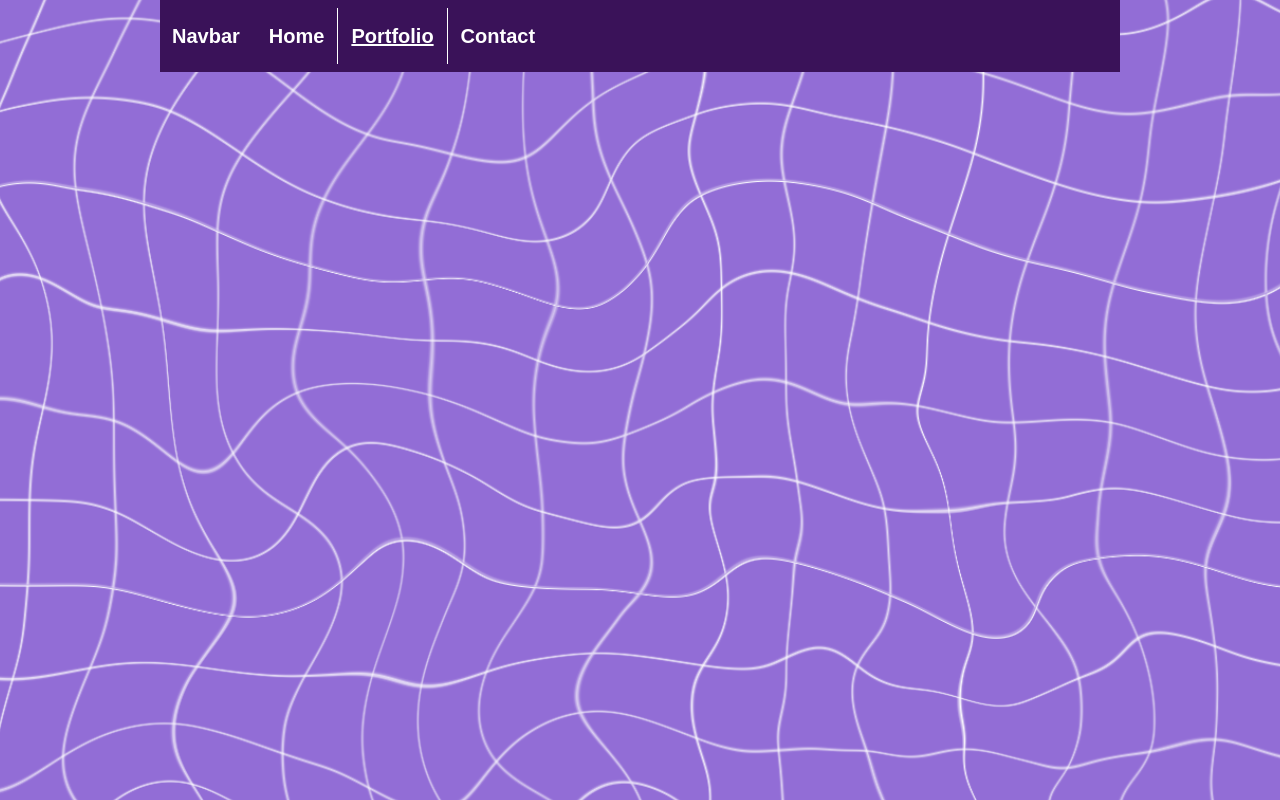
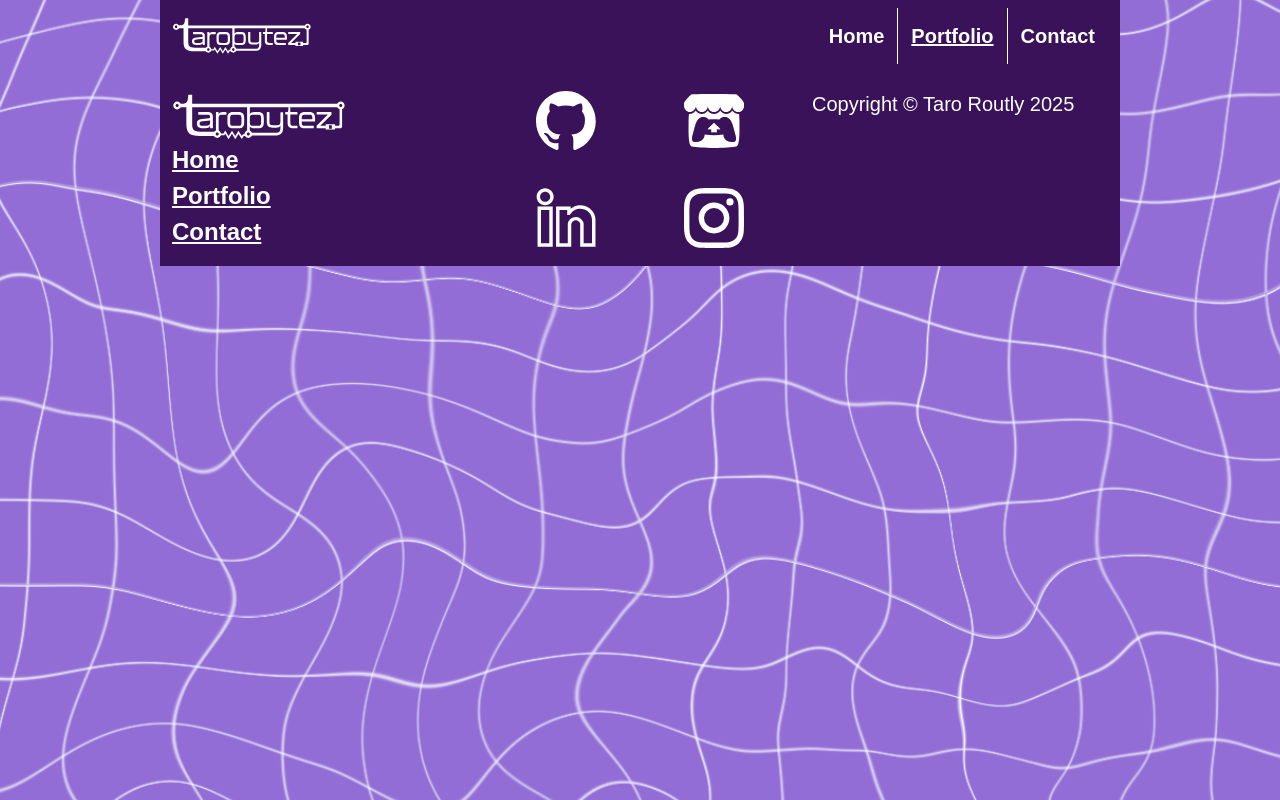
Before and after one commit to rout0052/mtm6201_final, a plain HTML site: page portfolio.html in a window 1280 px wide. Drawn offline with nearby package versions, Linux system fonts and the light colour scheme.

Commit message:
Adds updated header and footer

```diff
--- a/portfolio.html
+++ b/portfolio.html
@@ -1,5 +1,6 @@
 <!DOCTYPE html>
 <html lang="en">
+
 <head>
   <meta charset="UTF-8">
   <meta name="viewport" content="width=device-width, initial-scale=1.0">
@@ -8,27 +9,36 @@
   <link rel="icon" type="image/x-icon" href=""> <!-- Favicon -->
 
   <!-- CSS LINKS -->
-    <link href="https://cdn.jsdelivr.net/npm/bootstrap@5.3.3/dist/css/bootstrap.min.css" rel="stylesheet" integrity="sha384-QWTKZyjpPEjISv5WaRU9OFeRpok6YctnYmDr5pNlyT2bRjXh0JMhjY6hW+ALEwIH" crossorigin="anonymous"> <!-- Bootstrap CDN Link -->
-    <link rel="stylesheet" href="https://cdn.jsdelivr.net/npm/bootstrap-icons@1.11.3/font/bootstrap-icons.min.css"> <!-- Bootstrap Icons CDN Link -->
-    <link rel="stylesheet" href="libraries/keyboard-css-main/dist/css/main.css"> <!-- CSS Library for Buttons - Made by Dharmen Shah, Username: shhdharmen, https://www.cssscript.com/keyboard-style-buttons/  -->
+  <link href="https://cdn.jsdelivr.net/npm/bootstrap@5.3.3/dist/css/bootstrap.min.css" rel="stylesheet"
+    integrity="sha384-QWTKZyjpPEjISv5WaRU9OFeRpok6YctnYmDr5pNlyT2bRjXh0JMhjY6hW+ALEwIH" crossorigin="anonymous">
+  <!-- Bootstrap CDN Link -->
+  <link rel="stylesheet" href="https://cdn.jsdelivr.net/npm/bootstrap-icons@1.11.3/font/bootstrap-icons.min.css">
+  <!-- Bootstrap Icons CDN Link -->
+  <link rel="stylesheet" href="libraries/keyboard-css-main/dist/css/main.css">
+  <!-- CSS Library for Buttons - Made by Dharmen Shah, Username: shhdharmen, https://www.cssscript.com/keyboard-style-buttons/  -->
   <link rel="stylesheet" href="css/style.css">
 </head>
+
 <body>
   <div class="wrapper">
     <header>
-            <nav class="navbar navbar-expand-lg navbar-dark">
+      <nav class="navbar navbar-expand-md navbar-dark bg-primary">
         <div class="container-fluid">
-                  <a class="navbar-brand" href="index.html">Navbar</a>
-                  <button class="navbar-toggler" type="button" data-bs-toggle="collapse" data-bs-target="#navbarSupportedContent" aria-controls="navbarSupportedContent" aria-expanded="false" aria-label="Toggle navigation">
+          <a class="navbar-brand" href="index.html">
+            <img src="images/general-assets/tarobytez-logo.svg" class="bytez-logo" alt="logo for 'tarobytez'">
+          </a>
+          <button class="navbar-toggler" type="button" data-bs-toggle="collapse"
+            data-bs-target="#navbarSupportedContent" aria-controls="navbarSupportedContent" aria-expanded="false"
+            aria-label="Toggle navigation">
             <span class="navbar-toggler-icon"></span>
           </button>
           <div class="collapse navbar-collapse" id="navbarSupportedContent">
-                    <ul class="navbar-nav me-auto mb-2 mb-lg-0">
+            <ul class="navbar-nav ms-auto mb-2 mb-lg-0">
               <li class="nav-item">
                 <a class="nav-link" aria-current="page" href="index.html">Home</a>
               </li>
               <li class="nav-item">
-                        <a class="nav-link active" href="portfolio.html" aria-current="page">Portfolio</a>
+                <a class="nav-link active" href="portfolio.html">Portfolio</a>
               </li>
               <li class="nav-item">
                 <a class="nav-link" href="contact.html">Contact</a>
@@ -38,9 +48,49 @@
         </div>
       </nav>
     </header>
+
+    <main>
+
+    </main>
+
+    <footer class="footer footer-dark">
+      <div class="container">
+        <div class="row">
+          <div class="col-xs-12 col-sm-6 col-md-4">
+            <a href="index.html">
+              <img src="images/general-assets/tarobytez-logo.svg" class="bytez-logo" alt="logo for 'tarobytez'">
+            </a>
+            <ul class="unstyled p-0">
+              <li><a href="index.html">Home</a></li>
+              <li><a href="portfolio.html">Portfolio</a></li>
+              <li><a href="contact.html">Contact</a></li>
+            </ul>
+          </div>
+
+          <div class="col-xs-12 col-sm-6 col-md-4 socials">
+            <a href="https://github.com/rout0052"><img class="icon"
+                src="images/general-assets/social-icons/github-icon-white.svg" /></a>
+            <a href="https://tarobytez.itch.io/"><img class="icon"
+                src="images/general-assets/social-icons/itchio-icon-white.svg" /></a>
+            <a href="https://www.linkedin.com/in/taro-routly/"><img class="icon"
+                src="images/general-assets/social-icons/linkedin-icon-white.svg" /></a>
+            <a href="https://www.instagram.com/tarobytez/"><img class="icon"
+                src="images/general-assets/social-icons/instagram-icon-white.svg" /></a>
+          </div>
+
+          <div class="col-xs-12 col-md-4 h5">
+            <p>Copyright © Taro Routly 2025</p>
+          </div>
+        </div>
+      </div>
+    </footer>
+
   </div>
 
   <!-- SCRIPTS - DO NOT TOUCH -->
-    <script src="https://cdn.jsdelivr.net/npm/bootstrap@5.3.3/dist/js/bootstrap.bundle.min.js" integrity="sha384-YvpcrYf0tY3lHB60NNkmXc5s9fDVZLESaAA55NDzOxhy9GkcIdslK1eN7N6jIeHz" crossorigin="anonymous"></script> <!-- Bootstrap Script -->
+  <script src="https://cdn.jsdelivr.net/npm/bootstrap@5.3.3/dist/js/bootstrap.bundle.min.js"
+    integrity="sha384-YvpcrYf0tY3lHB60NNkmXc5s9fDVZLESaAA55NDzOxhy9GkcIdslK1eN7N6jIeHz"
+    crossorigin="anonymous"></script> <!-- Bootstrap Script -->
 </body>
+
 </html>
```
Lines whose indentation alone changed are shown as unchanged.
